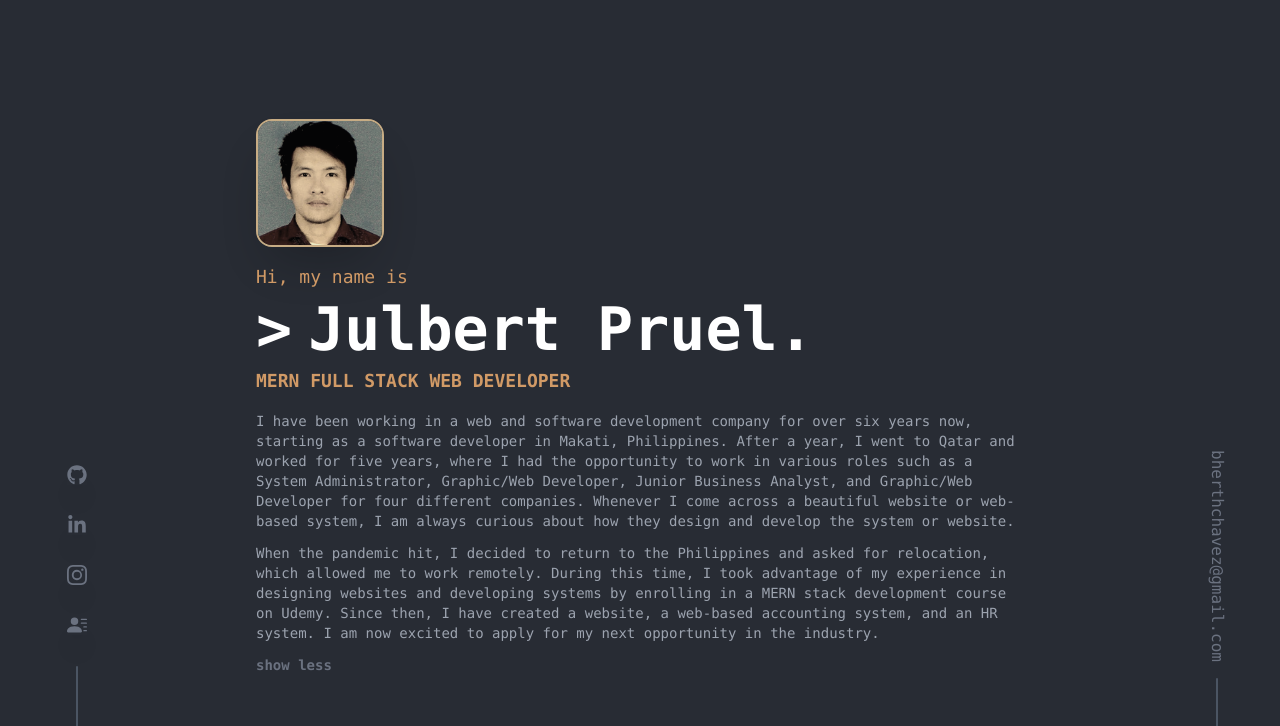
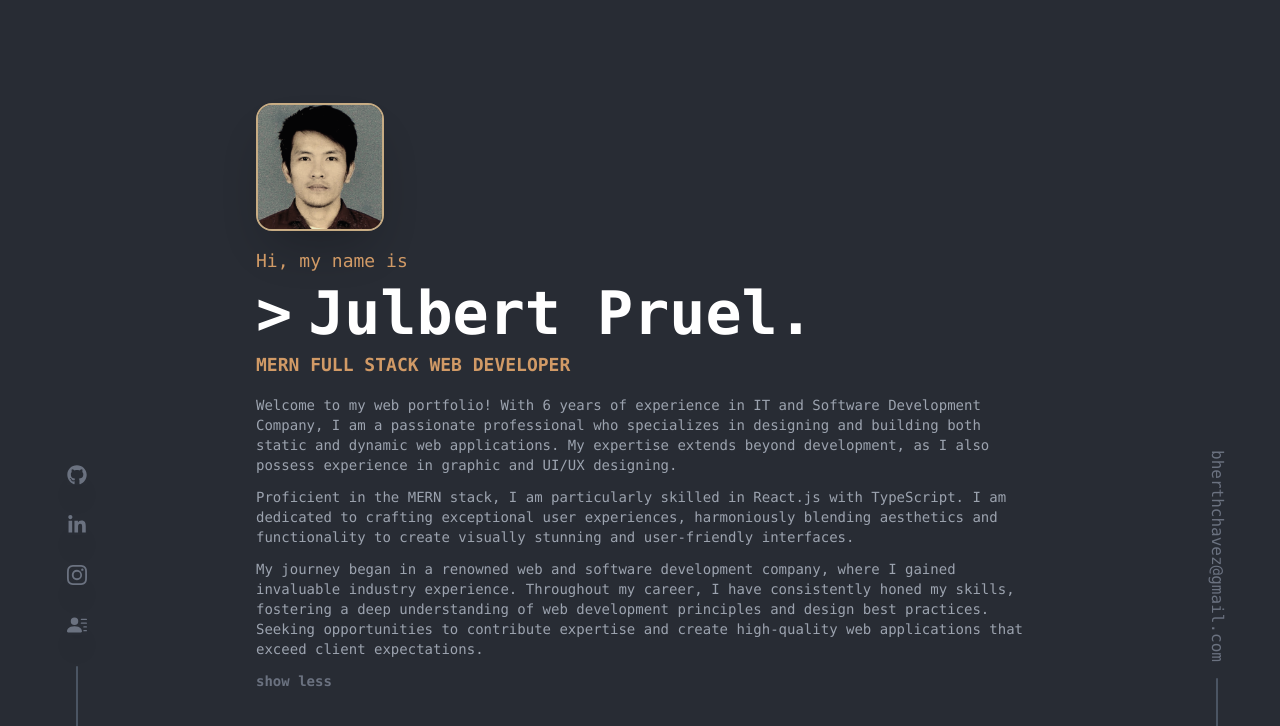
Before and after one commit to bherthchavez/my-react-portfolio, a React (Create React App) app: page / in a window 1280 px wide. Both pictures are taken after a click on the element "...show more". Shown: the top 726 px of the page. Built offline with nearby package versions, Linux system fonts and the light colour scheme.

Commit message:
updated descriptions

```diff
--- a/src/components/ExpData.js
+++ b/src/components/ExpData.js
@@ -43,4 +43,11 @@ export const ExpData = [
 
 ];
 
-export const aboutMe = `I have been working in a web and software development company for over six years now, starting as a software developer in Makati, Philippines. After a year, I went to Qatar and worked for five years, where I had the opportunity to work in various roles such as a System Administrator, Graphic/Web Developer, Junior Business Analyst, and Graphic/Web Developer for four different companies. Whenever I come across a beautiful website or web-based system, I am always curious about how they design and develop the system or website. When the pandemic hit, I decided to return to the Philippines and asked for relocation, which allowed me to work remotely. During this time, I took advantage of my experience in designing websites and developing systems by enrolling in a MERN stack development course on Udemy. Since then, I have created a website, a web-based accounting system, and an HR system. I am now excited to apply for my next opportunity in the industry. `
+export const aboutMe = `Welcome to my web portfolio! With 6 years of experience in IT and Software Development Company, I am a passionate professional who specializes in designing and building both static and dynamic web applications. My expertise extends beyond development, as I also possess experience in graphic and UI/UX designing.
+
+Proficient in the MERN stack, I am particularly skilled in React.js with TypeScript. I am dedicated to crafting exceptional user experiences, harmoniously blending aesthetics and functionality to create visually stunning and user-friendly interfaces.
+
+My journey began in a renowned web and software development company, where I gained invaluable industry experience. Throughout my career, I have consistently honed my skills, fostering a deep understanding of web development principles and design best practices. Seeking opportunities to contribute expertise and create high-quality web applications that exceed client expectations.`
+
+
+// export const aboutMe = `I have been working in a web and software development company for over six years now, starting as a software developer in Makati, Philippines. After a year, I went to Qatar and worked for five years, where I had the opportunity to work in various roles such as a System Administrator, Graphic/Web Developer, Junior Business Analyst, and Graphic/Web Developer for four different companies. Whenever I come across a beautiful website or web-based system, I am always curious about how they design and develop the system or website. When the pandemic hit, I decided to return to the Philippines and asked for relocation, which allowed me to work remotely. During this time, I took advantage of my experience in designing websites and developing systems by enrolling in a MERN stack development course on Udemy. Since then, I have created a website, a web-based accounting system, and an HR system. I am now excited to apply for my next opportunity in the industry. `
--- a/src/components/Head.jsx
+++ b/src/components/Head.jsx
@@ -46,12 +46,13 @@ function Head() {
           {!readMore ?
             <span data-aos="fade-left"
                 data-aos-delay="400" >
-              <p className='text-sm'>{aboutMe.substring(0, 155)}  <span onClick={() => setReadMore(!readMore)} className={!readMore ? `cursor-pointer text-sm font-extrabold text-gray-600 hover:text-[#f8a04d]` : `cursor-pointer text-sm font-extrabold text-gray-500 hover:text-[#f8a04d]`}>{!readMore ? ` ...show more` : ` show less`}</span></p>
+              <p className='text-sm'>{aboutMe.substring(0, 210)}  <span onClick={() => setReadMore(!readMore)} className={!readMore ? `cursor-pointer text-sm font-extrabold text-gray-600 hover:text-[#f8a04d]` : `cursor-pointer text-sm font-extrabold text-gray-500 hover:text-[#f8a04d]`}>{!readMore ? ` ...show more` : ` show less`}</span></p>
             </span>
             :
             <div>
-              <p className='text-sm'>{aboutMe.substring(0, 529)}</p>
-              <p className='my-3 text-sm'>{aboutMe.substring(529)}</p>
+              <p className='text-sm'>{aboutMe.substring(0, 312)}</p>
+              <p className='my-3 text-sm'>{aboutMe.substring(313, 566)}</p>
+              <p className='my-3 text-sm'>{aboutMe.substring(566)}</p>
               <p onClick={() => setReadMore(!readMore)} className={!readMore ? `cursor-pointer text-sm font-extrabold text-gray-600 hover:text-[#f8a04d]` : `cursor-pointer text-sm font-extrabold text-gray-500 hover:text-[#f8a04d]`}>{!readMore ? ` ...show more` : ` show less`}</p>
             </div>
           }
```
